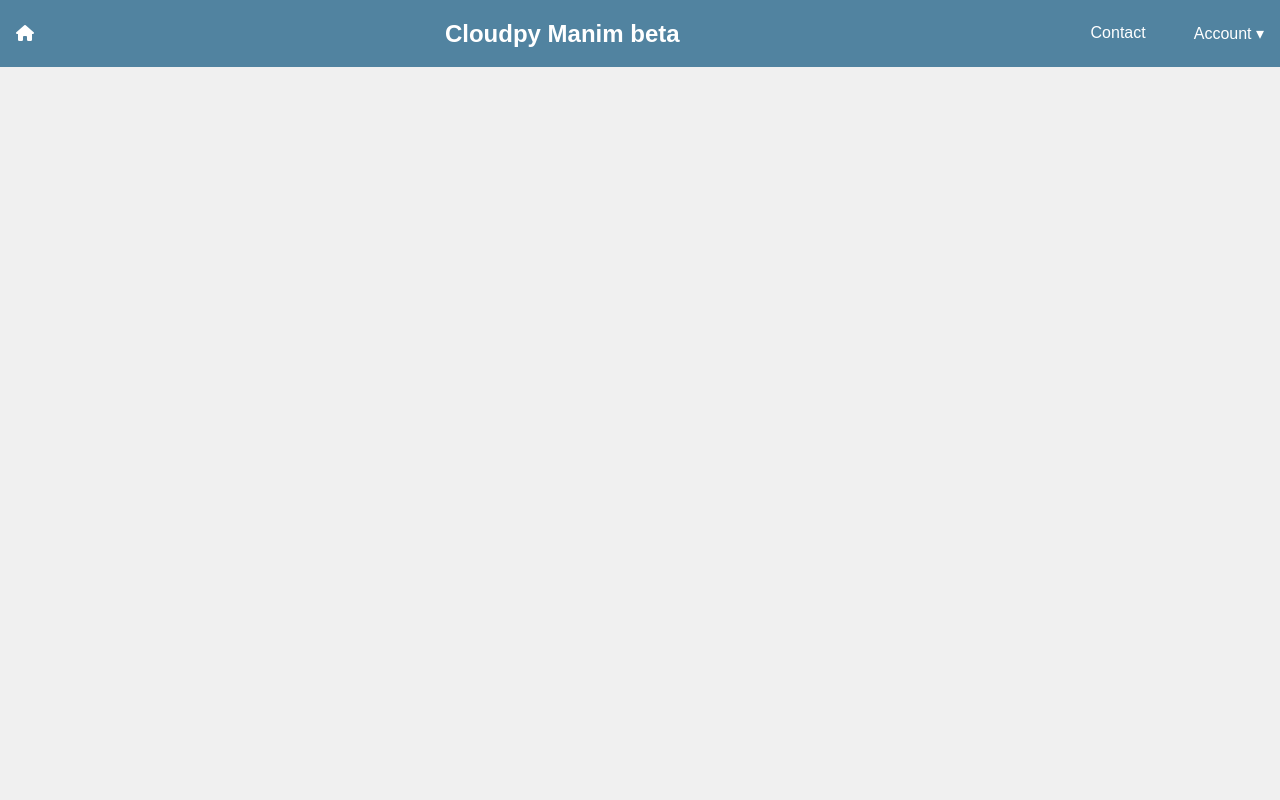
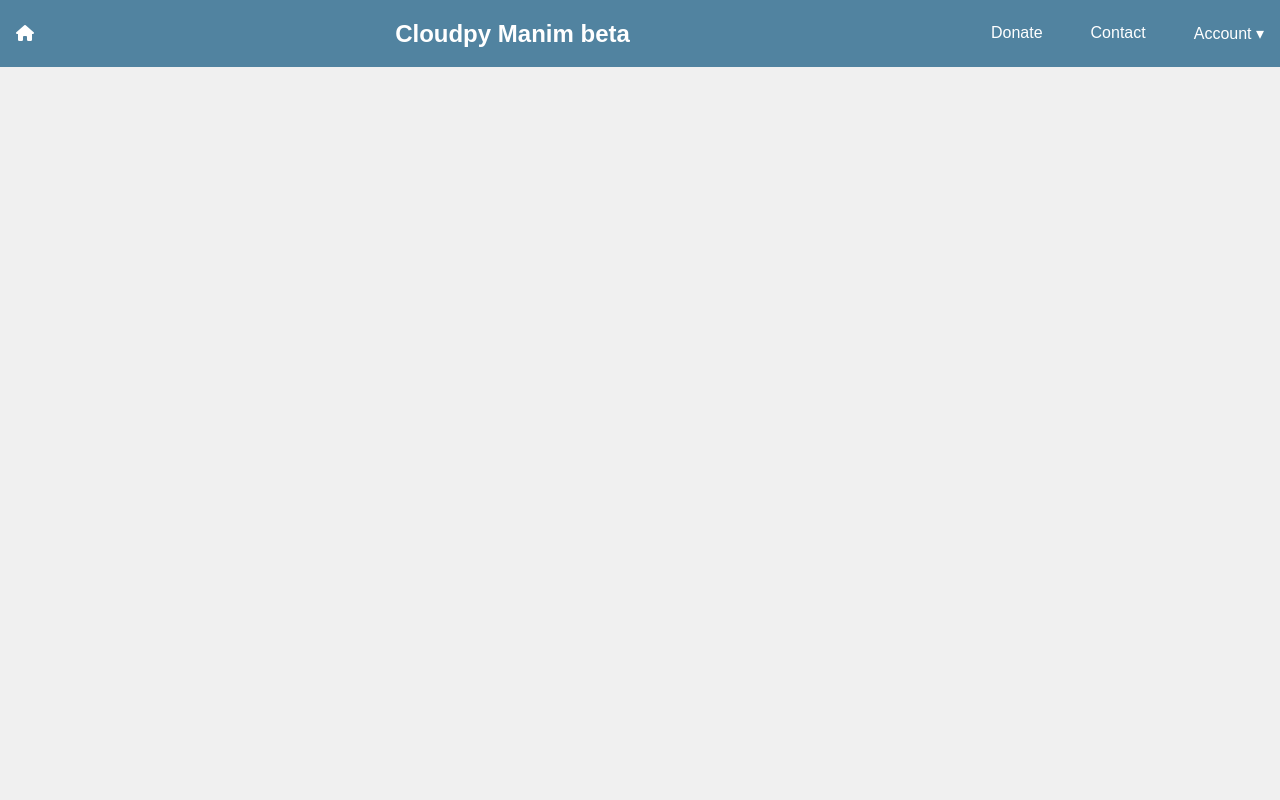
Before and after one commit to thesophile/runwith.cloud, a Django app: page /donate/ in a window 1280 px wide. Run offline with Django 5.2, Linux system fonts and the light colour scheme; some libraries are stand-ins or nearby versions.

Commit message:
add paypal donate button

```diff
--- a/templates/base.html
+++ b/templates/base.html
@@ -59,6 +59,7 @@
                 <p>Welcome, {{ user.username }}!</p>
             {% endif %}
             <div class="menu">
+                <a href="{% url 'donate' %}">Donate</a>
                 <a href="{% url 'contact' %}">Contact</a>
                 <div class="dropdown">
                     <a href="#" class="dropbtn">Account &#9662;</a>
--- a/templates/donate.html
+++ b/templates/donate.html
@@ -2,18 +2,22 @@
 
 {% block content %}
 
-<!-- <script src="https://www.paypal.com/sdk/js?client-id=BAAQMs6zZgo5SKAR9ZnVomHYnnd2mOJ-pUs5APXQ_S06UMdLoqDWn6bSBEcuIo7zQfbU_vwyYbyCWEXC-s&components=hosted-buttons&disable-funding=venmo&currency=USD"></script> -->
+<style>
+  /* To keep the div centered*/
+  body {
+  display: flex;
+  justify-content: center;
+  align-items: center;
+}
+</style>
 
 
-<!-- <div class="container">
-    <div id="paypal-container-88U7UTTRQDFMQ"></div>
-</div>
-
-
+<script src="https://www.paypal.com/sdk/js?client-id=BAA7unw53rFnKJ6iBjnQczhZ8ZUDMJFDOfS4fKoZ_lOf80aXZzjPUiMadXQDA_OIxz7-9tH6vP0QBIK_4Q&components=hosted-buttons&disable-funding=venmo&currency=USD"></script>
+<div id="paypal-container-WBV9VNEVN3V3L"></div>
 <script>
   paypal.HostedButtons({
-    hostedButtonId: "88U7UTTRQDFMQ",
-  }).render("#paypal-container-88U7UTTRQDFMQ")
-</script> -->
+    hostedButtonId: "WBV9VNEVN3V3L",
+  }).render("#paypal-container-WBV9VNEVN3V3L")
+</script>
 
 {% endblock %}
```
